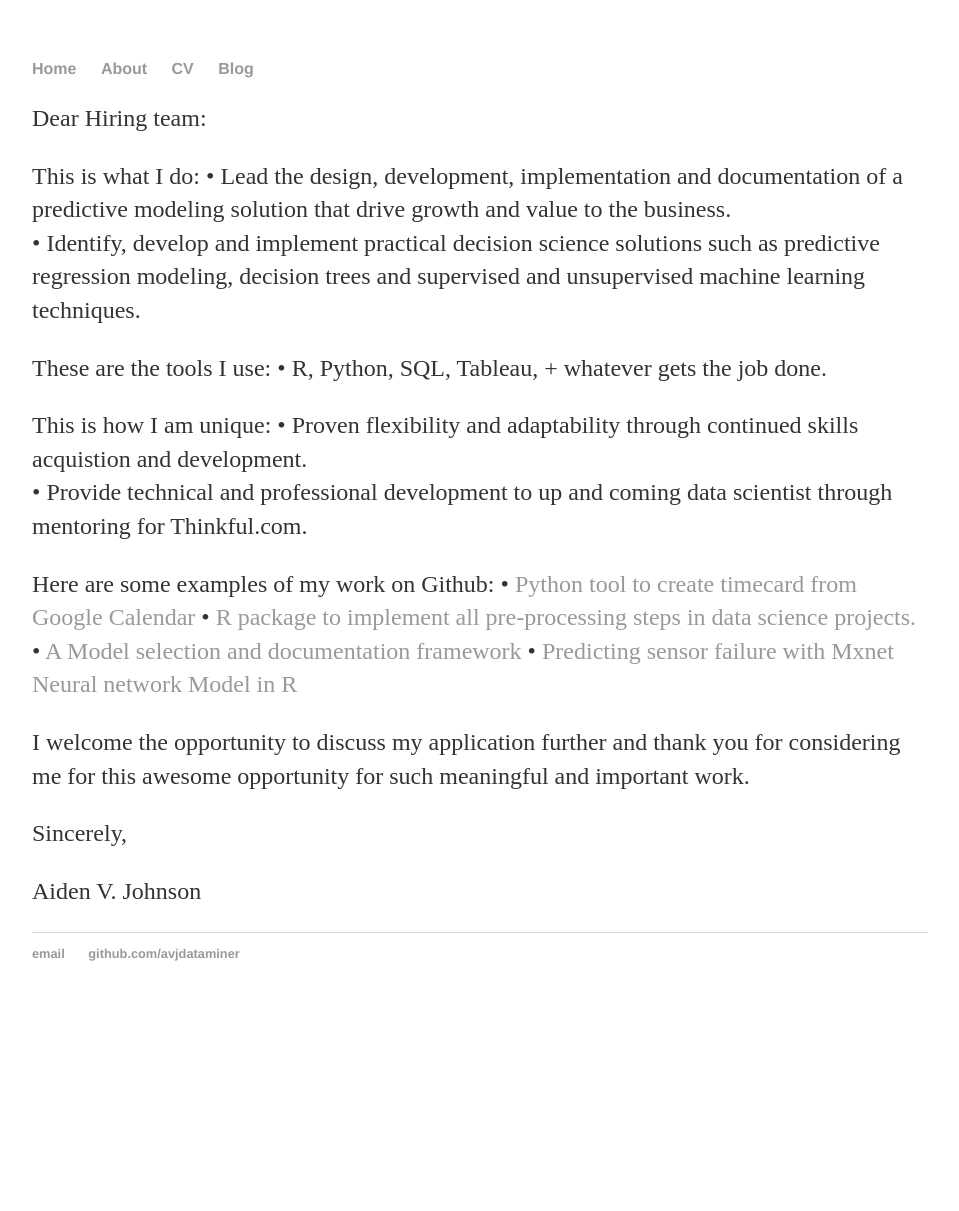
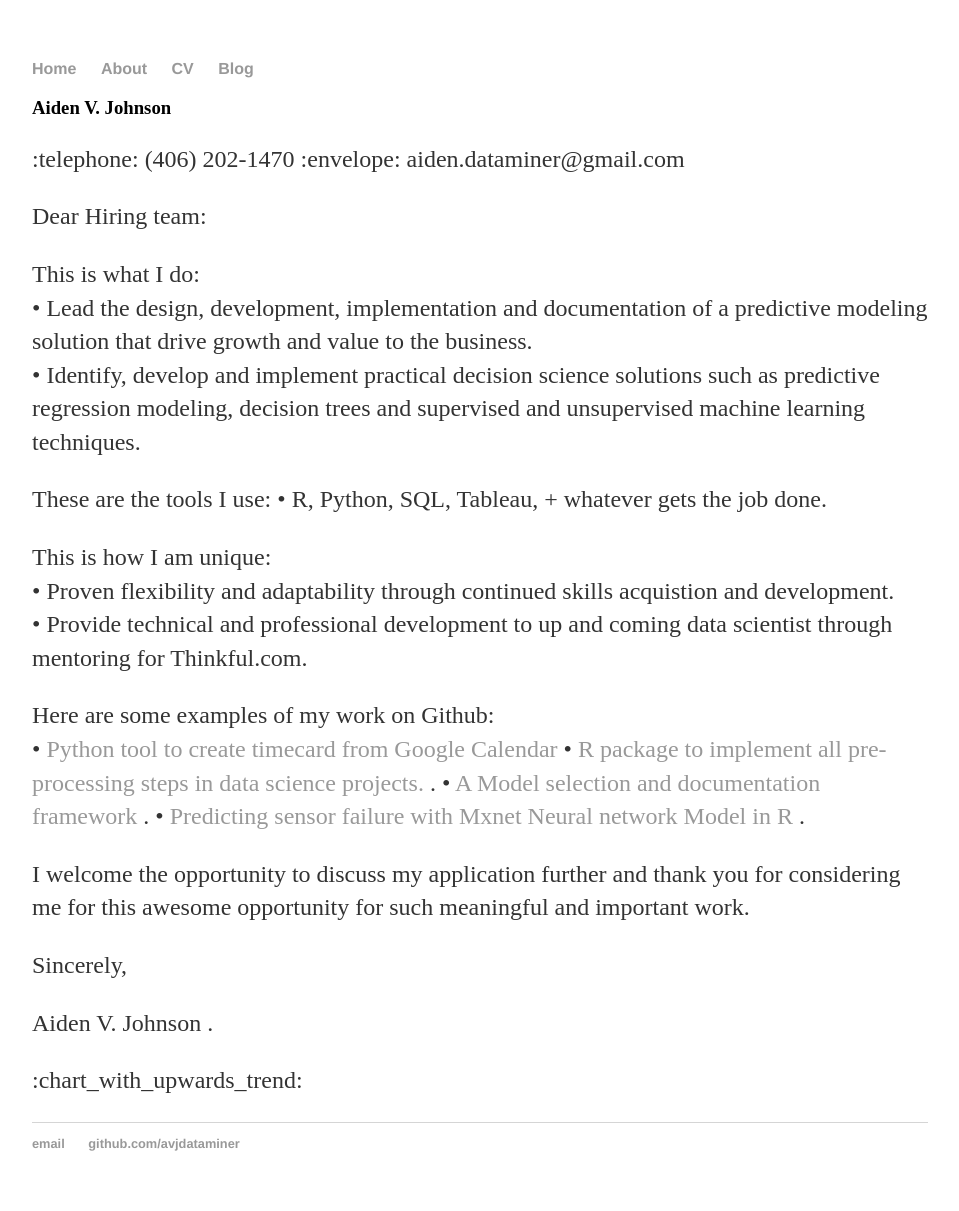
Before and after one commit to AVJdataminer/AVJdataminer.github.io, a Jekyll site: the page built from CoverLetter1.md, in a window 1280 px wide. Shown: the whole page, without its empty margins (160-1119 px from the left). Built offline with Jekyll 4.4.1, drawn with Linux system fonts in a browser that asks for light colours; our own code applies the rules of GitHub Pages for plain Markdown files; before the commit the page ends 1021 px from its top, so only the background shows below that; some of the changed lines change nothing that is shown.

```diff
--- a/CoverLetter1.md
+++ b/CoverLetter1.md
@@ -1,7 +1,6 @@
----
-### :large_blue_circle:Aiden V. Johnson:large_blue_circle:
-    :telephone: '\(406) 202-1470' :envelope: 'aiden.dataminer@gmail.com'
----
+
+### Aiden V. Johnson
+:telephone: (406) 202-1470 :envelope: aiden.dataminer@gmail.com
 
 Dear Hiring team:
 
@@ -18,13 +17,15 @@
 
 Here are some examples of my work on Github:
 • [Python tool to create timecard from Google Calendar](https://github.com/AVJdataminer/Gtools)
-• [R package to implement all pre-processing steps in data science projects.](https://github.com/AVJdataminer/Squeaky)
-• [A Model selection and documentation framework](https://github.com/AVJdataminer/Model_Selection_Doc)
-• [Predicting sensor failure with Mxnet Neural network Model in R](https://github.com/AVJdataminer)
+• [R package to implement all pre-processing steps in data science projects.](https://github.com/AVJdataminer/Squeaky) .
+• [A Model selection and documentation framework](https://github.com/AVJdataminer/Model_Selection_Doc) .
+• [Predicting sensor failure with Mxnet Neural network Model in R](https://github.com/AVJdataminer) .
 
 I welcome the opportunity to discuss my application further and thank you for considering me for this awesome opportunity for such meaningful and important work.
 
 Sincerely,
 
 
-Aiden V. Johnson
+Aiden V. Johnson .
+
+:chart_with_upwards_trend:
```
